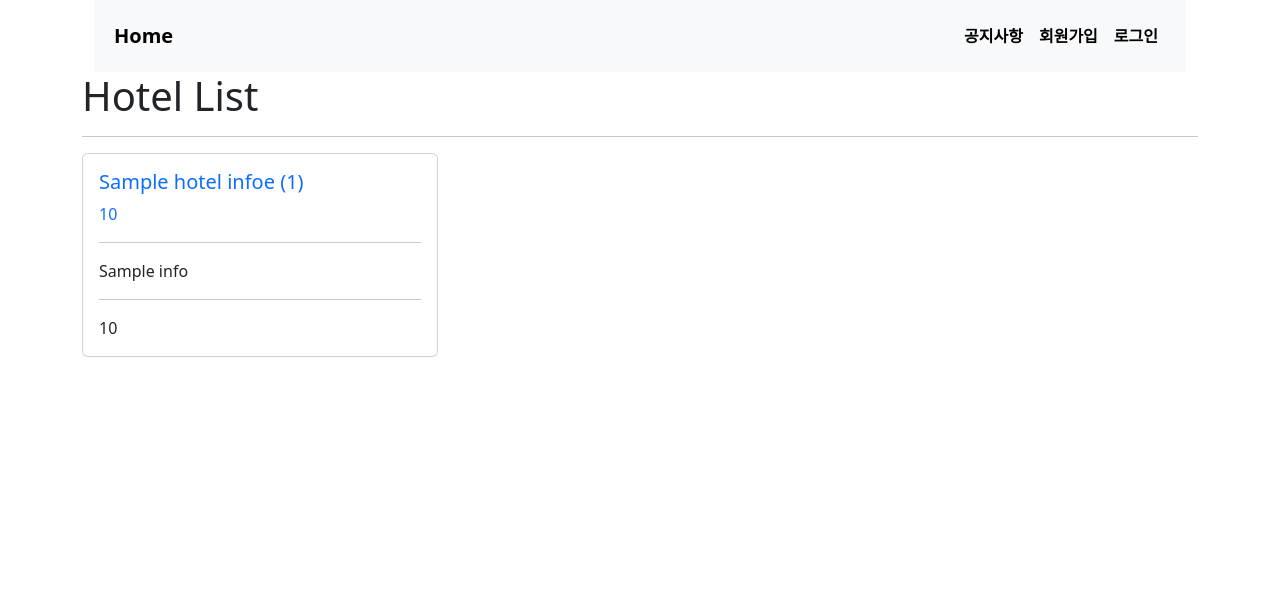
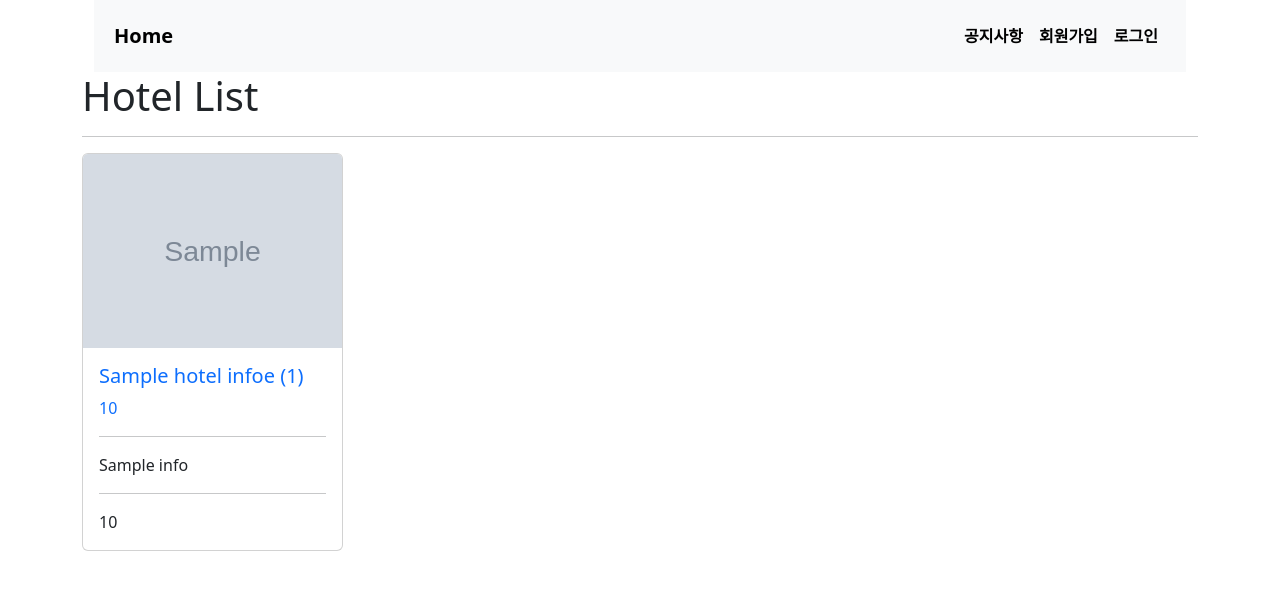
Before and after one commit to Aphian/Hotel_booking, a Django app: template hotel_booking/templates/hotel_booking/hotel_info.html in a window 1280 px wide. Shown: the top 590 px of the page. Run offline with Django 3.2, Linux system fonts and the light colour scheme; the template is opened without the code that fills it: most values are stand-ins (such as "Sample title", 1, 10 or a date in 2020); grey boxes marked "Sample" are stand-in pictures; some libraries are stand-ins or nearby versions.

Commit message:
20230712_lecture

```diff
--- a/hotel_book/settings.py
+++ b/hotel_book/settings.py
@@ -51,6 +51,7 @@ INSTALLED_APPS = [
     # 3rd
     'django_extensions',
     'bootstrap5',
+    'imagekit',
 
     # my_app
     'accounts',
@@ -171,6 +172,9 @@ USE_TZ = True
 
 STATIC_URL = 'static/'
 
+MEDIA_ROOT = BASE_DIR / 'media'
+MEDIA_URL = '/media/'
+
 STATICFILES_DIRS=[
     os.path.join(BASE_DIR,'accounts','static')]
 
--- a/hotel_book/urls.py
+++ b/hotel_book/urls.py
@@ -34,4 +34,4 @@ urlpatterns = [
     path('board/', include('board.urls')),
 
     path('accounts/', include('allauth.urls')),
-]
+] + static(settings.MEDIA_URL, document_root = settings.MEDIA_ROOT)
--- a/hotel_booking/forms.py
+++ b/hotel_booking/forms.py
@@ -5,11 +5,6 @@ class HotelInfoForm(forms.ModelForm):
     name = forms.CharField(
         min_length=2,
         max_length=30,
-    )
-
-    image = forms.CharField(
-        max_length=100,
-        min_length=0,
     )
 
     info = forms.CharField(
--- a/hotel_booking/templates/hotel_booking/create_form.html
+++ b/hotel_booking/templates/hotel_booking/create_form.html
@@ -5,7 +5,7 @@
 
 <h1>New Hotel Info</h1>
 <hr>
-<form method='POST'>
+<form method='POST' enctype="multipart/form-data">
     {% csrf_token %}
     {% bootstrap_form form %}
 
--- a/hotel_booking/templates/hotel_booking/hotel_info.html
+++ b/hotel_booking/templates/hotel_booking/hotel_info.html
@@ -5,10 +5,11 @@
 <h1>Hotel List</h1>
 <hr>
 
-<div class="row">
+<div class="row row-cols-1 row-cols-md-4 g-4">
     {% for hotel_info in hotel_infoes  %}
-    <div class="col-sm-4 mb-5">
-        <div class="card">
+    <div class="col">
+        <div class="card h-100">
+            <img src="{{ hotel_info.image.url }}" class="card-img-top" alt="{{ hotel_info.image }}">
             <div class="card-body">
                 <a href="{% url 'hotel:detail_hotel_info' hotel_info.pk %}">
                     <h5 class="card-title"> {{ hotel_info.name }} ({{hotel_info.reviews.count}})</h5>
--- a/hotel_booking/templates/hotel_booking/product_register_ui.html
+++ b/hotel_booking/templates/hotel_booking/product_register_ui.html
@@ -1,3 +1,4 @@
+{% if product.is_booked == 0 %}
 <div class="row align-items-center mb-3">
     <div class="d-grid gap-2 d-md-flex justify-content-md-start">
         <form action="{% url 'hotel:delete_product' hotel_info.pk product.pk %}" method='POST'>
@@ -7,3 +8,4 @@
     </div>
 </div>
 <hr>
+{% endif %}
--- a/hotel_booking/views.py
+++ b/hotel_booking/views.py
@@ -25,7 +25,7 @@ def create_hotel_info(request):
     if request.method == 'GET':
         create_form = HotelInfoForm()
     else:
-        create_form = HotelInfoForm(request.POST)
+        create_form = HotelInfoForm(request.POST, request.FILES)
         if create_form.is_valid():
             hotel_info = create_form.save(commit=False)
             hotel_info.user = request.user
@@ -77,7 +77,7 @@ def update_hotel_info(request, hotel_info_pk):
     if request.method == 'GET':
         update_form = HotelInfoForm(instance=hotel_info)
     else:
-        update_form = HotelInfoForm(request.POST, instance=hotel_info)
+        update_form = HotelInfoForm(request.POST, request.FILES, instance=hotel_info)
         if update_form.is_valid():
             hotel_info = update_form.save()
             return redirect('hotel:detail_hotel_info', hotel_info_pk)
```
Also changed, not shown: hotel_booking/models.py (+11 -2 lines), hotel_booking/migrations/0004_alter_hotelinfo_image.py (added), hotel_booking/migrations/0005_alter_hotelinfo_image.py (added), hotel_booking/migrations/0006_alter_hotelinfo_image.py (added), hotel_booking/migrations/0007_alter_hotelinfo_image.py (added), hotel_booking/migrations/0008_alter_hotelinfo_image.py (added), hotel_booking/migrations/0009_alter_hotelinfo_image.py (added), hotel_booking/migrations/0010_alter_hotelinfo_image.py (added), hotel_booking/migrations/0011_remove_hotelinfo_image.py (added), hotel_booking/migrations/0012_hotelinfo_image.py (added), hotel_booking/migrations/0013_alter_hotelinfo_image.py (added), hotel_booking/migrations/0014_alter_hotelinfo_image.py (added).
